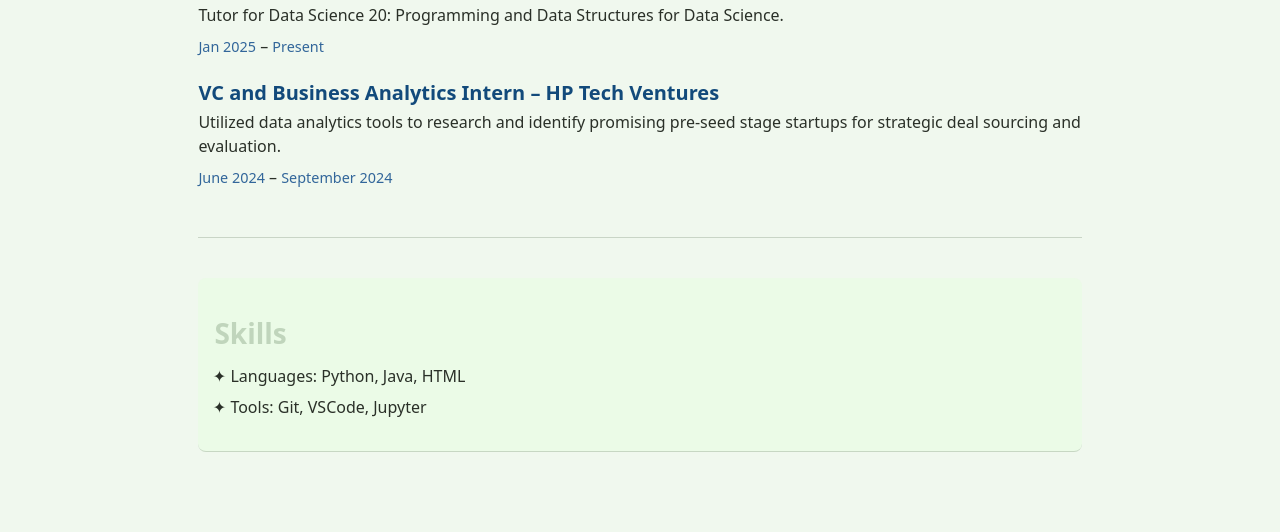
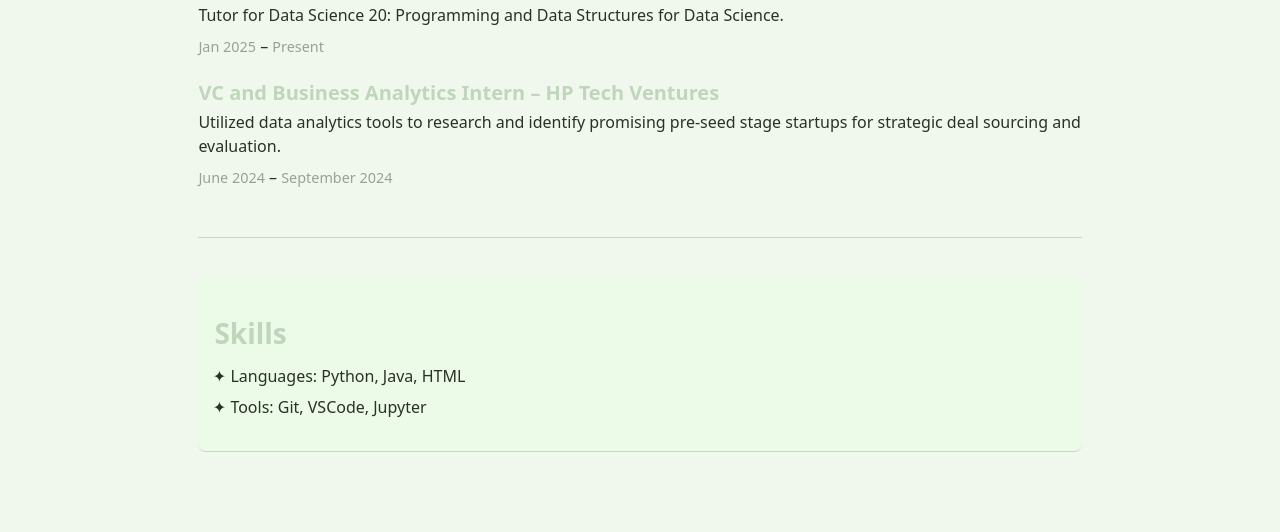
Before and after one commit to karinashah/lab1-portfolio, a plain HTML site: page resume/index.html in a window 1280 px wide. Shown: the part 533-1065 px from the top of the page. Drawn offline with Linux system fonts and the light colour scheme.

Commit message:
fixing sage theme

```diff
--- a/style.css
+++ b/style.css
@@ -248,7 +248,7 @@ article {
 article h3 {
   font-size: 1.25em;
   margin-bottom: 0.3em;
-  color: oklch(40% 0.1 250);
+  color: var(--color-accent);
 }
 
 article p {
@@ -259,7 +259,7 @@ article p {
 article time {
   display: inline-block;
   font-size: 0.9em;
-  color: oklch(50% 0.1 250);
+  color: oklch(70% 6% 140);
   margin-top: 0.3em;
 }
 
```
